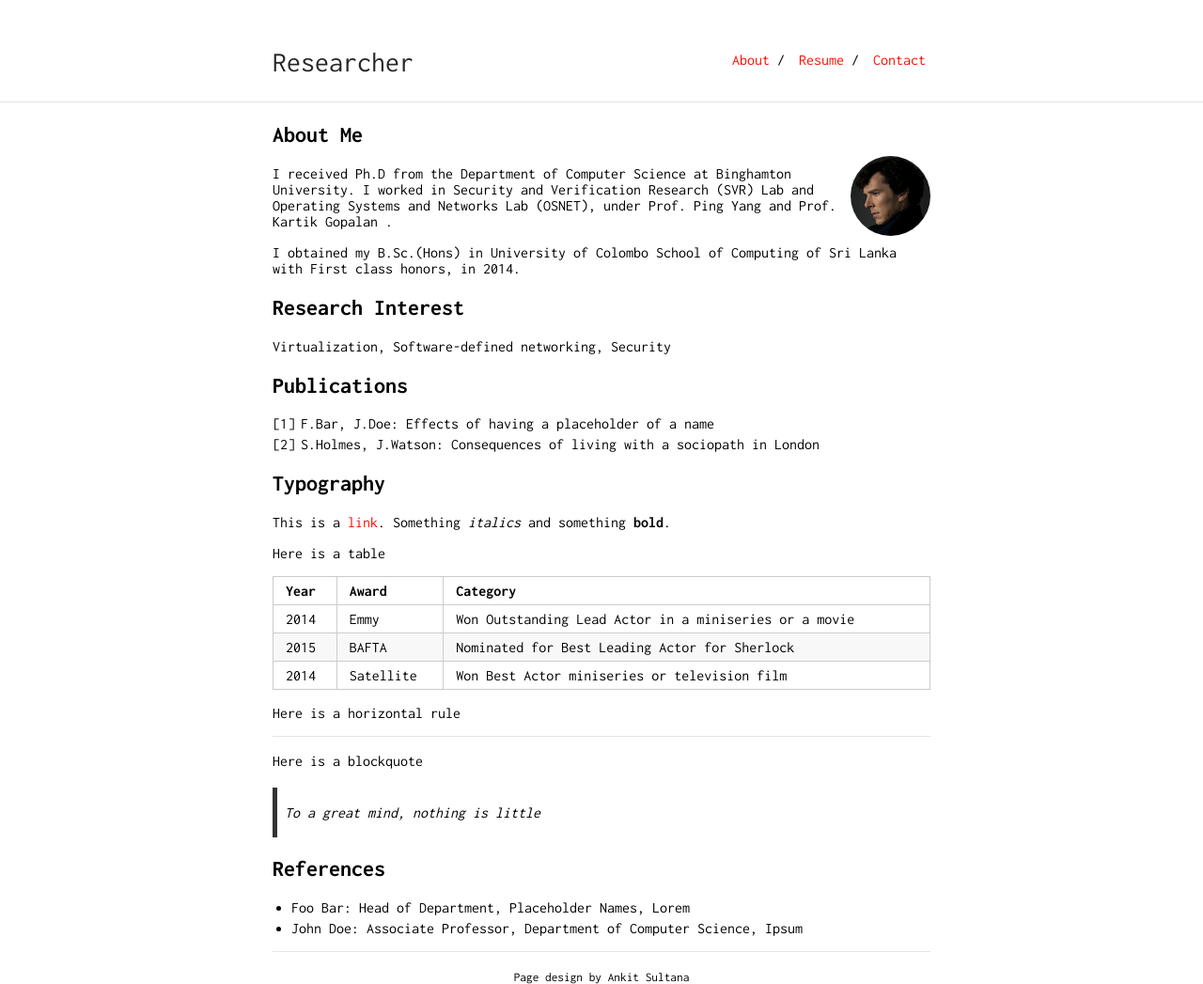
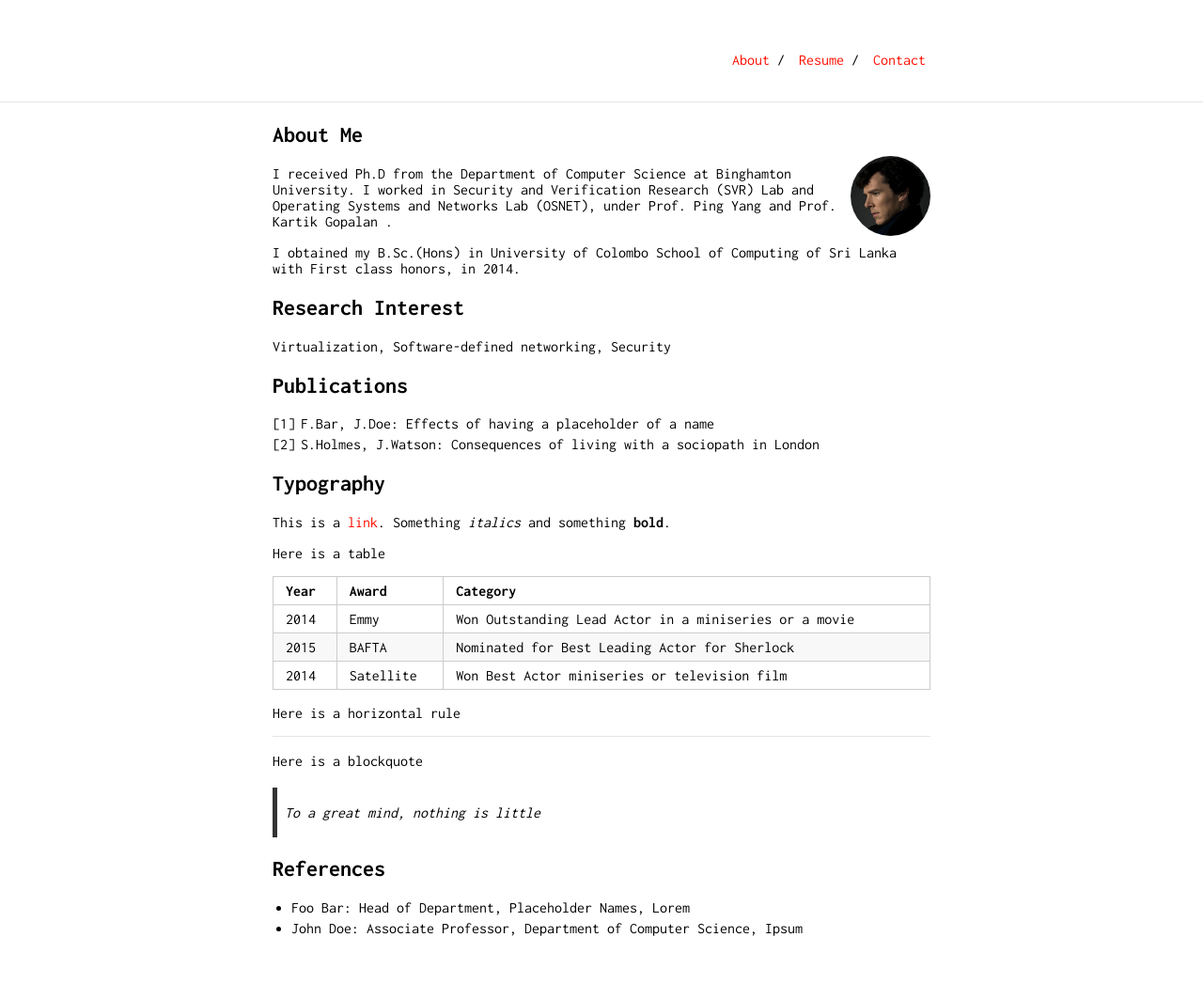
Before and after one commit to dinuni/dinuni.github.io, a Jekyll site: the page built from index.md, in a window 1280 px wide. Shown: the whole page at 94% size. Built offline with Jekyll 4.4.1, drawn with Linux system fonts in a browser that asks for light colours; our own code applies the rules of GitHub Pages for plain Markdown files; after the commit the page ends 996 px from its top, so only the background shows below that.

Commit message:
adding content

```diff
--- a/_config.yml
+++ b/_config.yml
@@ -1,15 +1,13 @@
-title: Researcher
-url: "https://ankitsultana.com"
-baseurl: "/researcher"
+title: ""
+url: "https://dinuni.github.io"
+baseurl: "/"
 
 markdown: kramdown
 #ins_logo: "./bits-logo.png"
 
 tracking_id: #
 
-footer: yes
-footer_url: "https://github.com/ankitsultana"
-footer_text: "Page design by Ankit Sultana"
+footer: no
 
 sass:
     style: compressed
@@ -17,7 +15,7 @@ sass:
 
 nav:
  - name: "About"
-   link: "/researcher/"
+   link: "/"
  - name: "Resume"
    link: "resume.pdf"
  - name: "Contact"
```
